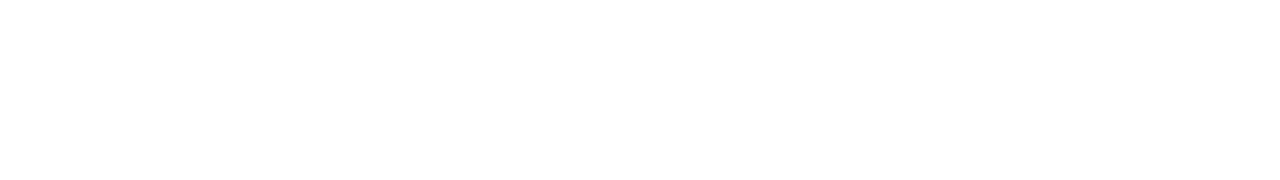
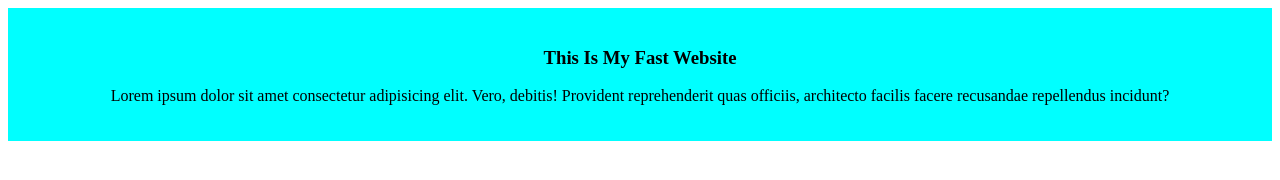
Before and after one commit to prorasel07/my-simpe-website, a plain HTML site: page index.html in a window 1280 px wide. Drawn offline with Linux system fonts and the light colour scheme.

Commit message:
added the fast block

```diff
--- a/index.html
+++ b/index.html
@@ -4,8 +4,14 @@
     <meta charset="UTF-8">
     <meta name="viewport" content="width=device-width, initial-scale=1.0">
     <title>My simpe  website</title>
+    <link rel="stylesheet" href="style.css">
 </head>
 <body>
-
+    <div>
+        <div>
+            <h3 class="text">This Is My Fast Website</h3>
+            <p class="text">Lorem ipsum dolor sit amet consectetur adipisicing elit. Vero, debitis! Provident reprehenderit quas officiis, architecto facilis facere recusandae repellendus incidunt?</p>
+        </div>
+    </div>
 </body>
 </html>
--- /dev/null
+++ b/style.css
@@ -0,0 +1,8 @@
+div{
+    background:aqua;
+    padding: 10px;
+    text-align: center;
+}
+.text{
+    color: black;
+}
```
